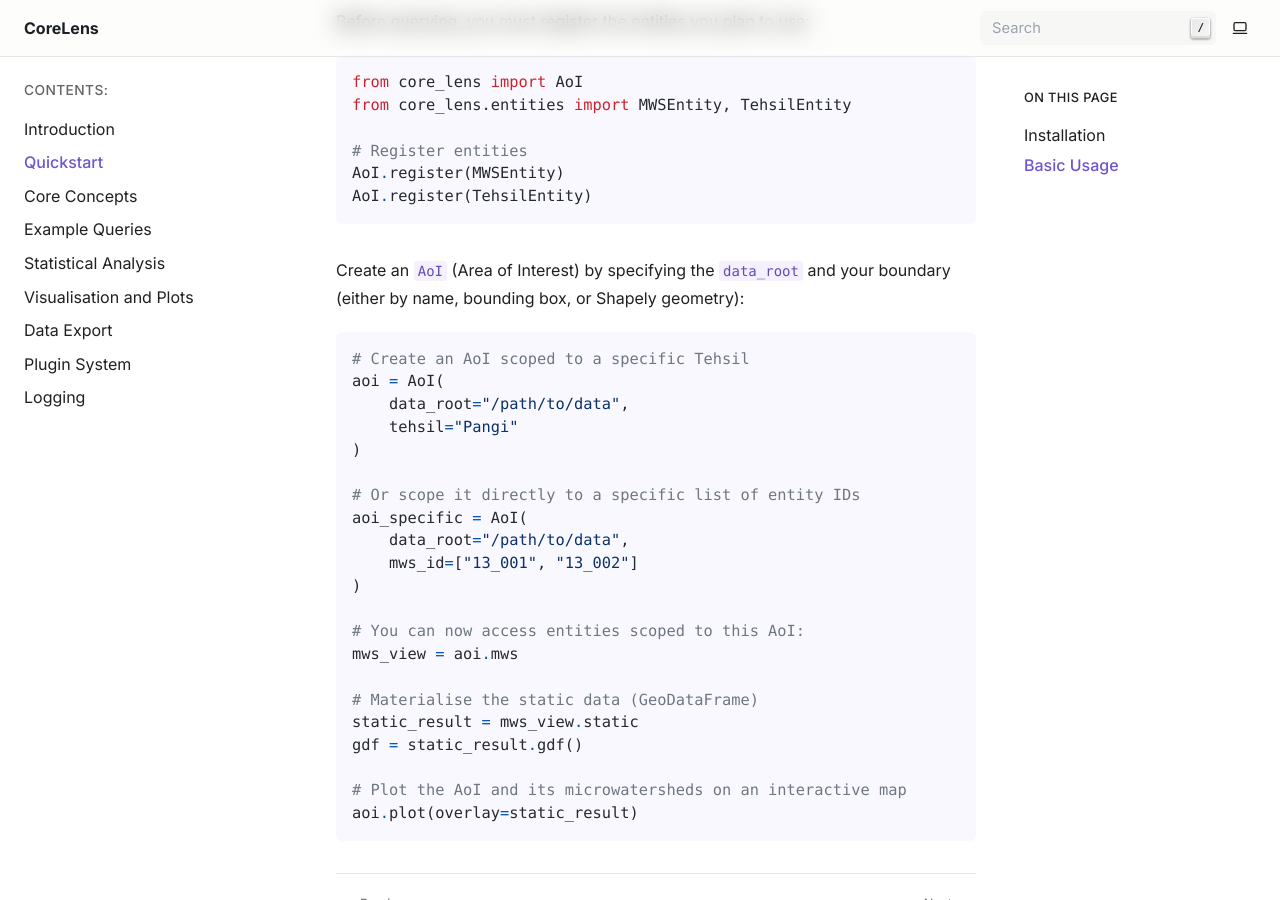
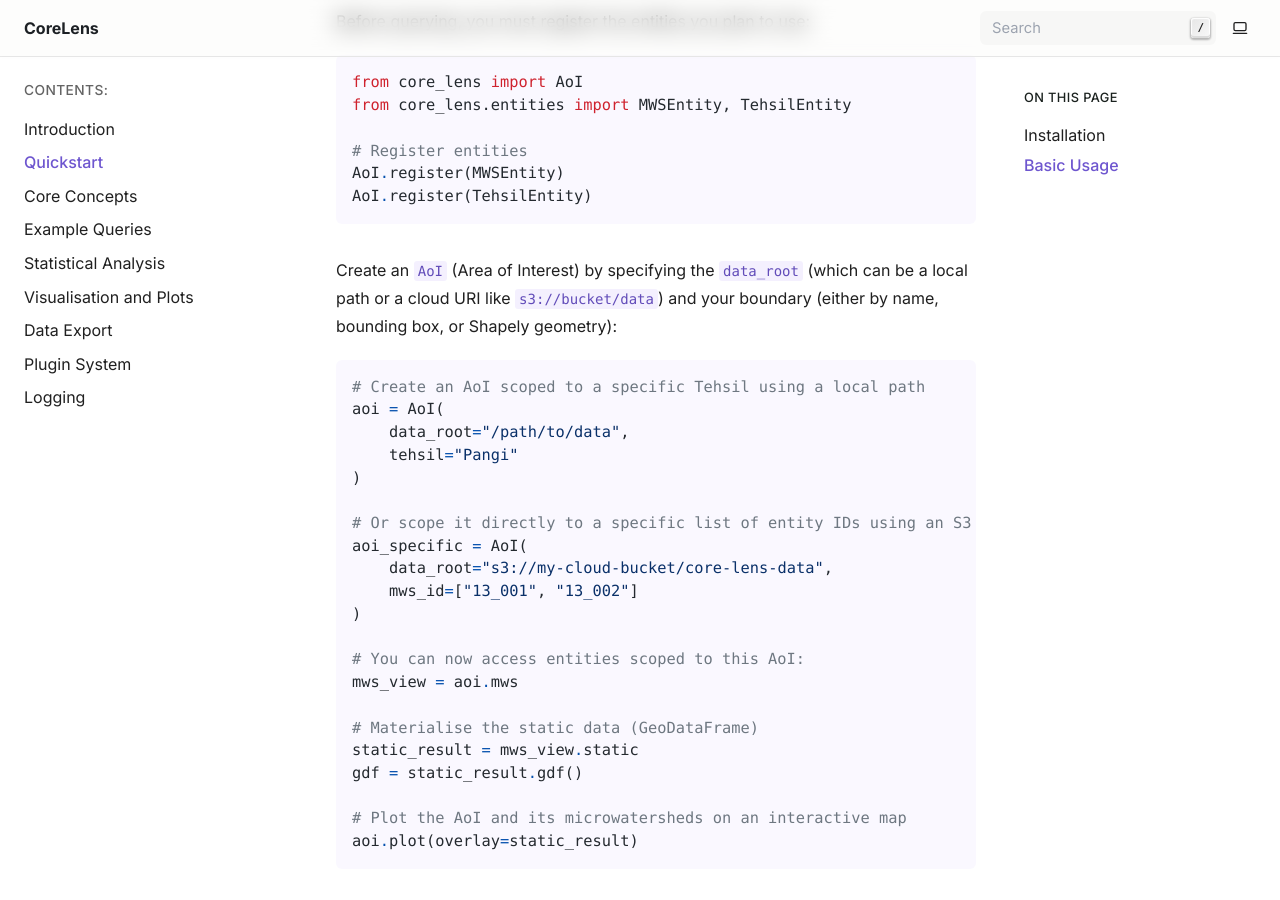
Before and after one commit to ApoorvaKashyap/core-lens, a Sphinx documentation site: the page built from docs/source/quickstart.md, in a window 1280 px wide and 900 px high, scrolled down 574 px. Built offline with Sphinx 7.4.7, drawn with Linux system fonts in a browser that asks for light colours; pages that are not in the unit, such as notebooks, are missing from menus.

````diff
--- a/docs/source/quickstart.md
+++ b/docs/source/quickstart.md
@@ -25,18 +25,18 @@ AoI.register(MWSEntity)
 AoI.register(TehsilEntity)
 ```
 
-Create an `AoI` (Area of Interest) by specifying the `data_root` and your boundary (either by name, bounding box, or Shapely geometry):
+Create an `AoI` (Area of Interest) by specifying the `data_root` (which can be a local path or a cloud URI like `s3://bucket/data`) and your boundary (either by name, bounding box, or Shapely geometry):
 
 ```python
-# Create an AoI scoped to a specific Tehsil
+# Create an AoI scoped to a specific Tehsil using a local path
 aoi = AoI(
     data_root="/path/to/data",
     tehsil="Pangi"
 )
 
-# Or scope it directly to a specific list of entity IDs
+# Or scope it directly to a specific list of entity IDs using an S3 bucket
 aoi_specific = AoI(
-    data_root="/path/to/data",
+    data_root="s3://my-cloud-bucket/core-lens-data",
     mws_id=["13_001", "13_002"]
 )
 
````
Also changed, not shown: docs/source/export.md (+8 -2 lines), docs/source/intro.md (+3 -1 lines), docs/source/queries.md (+3 -2 lines).
